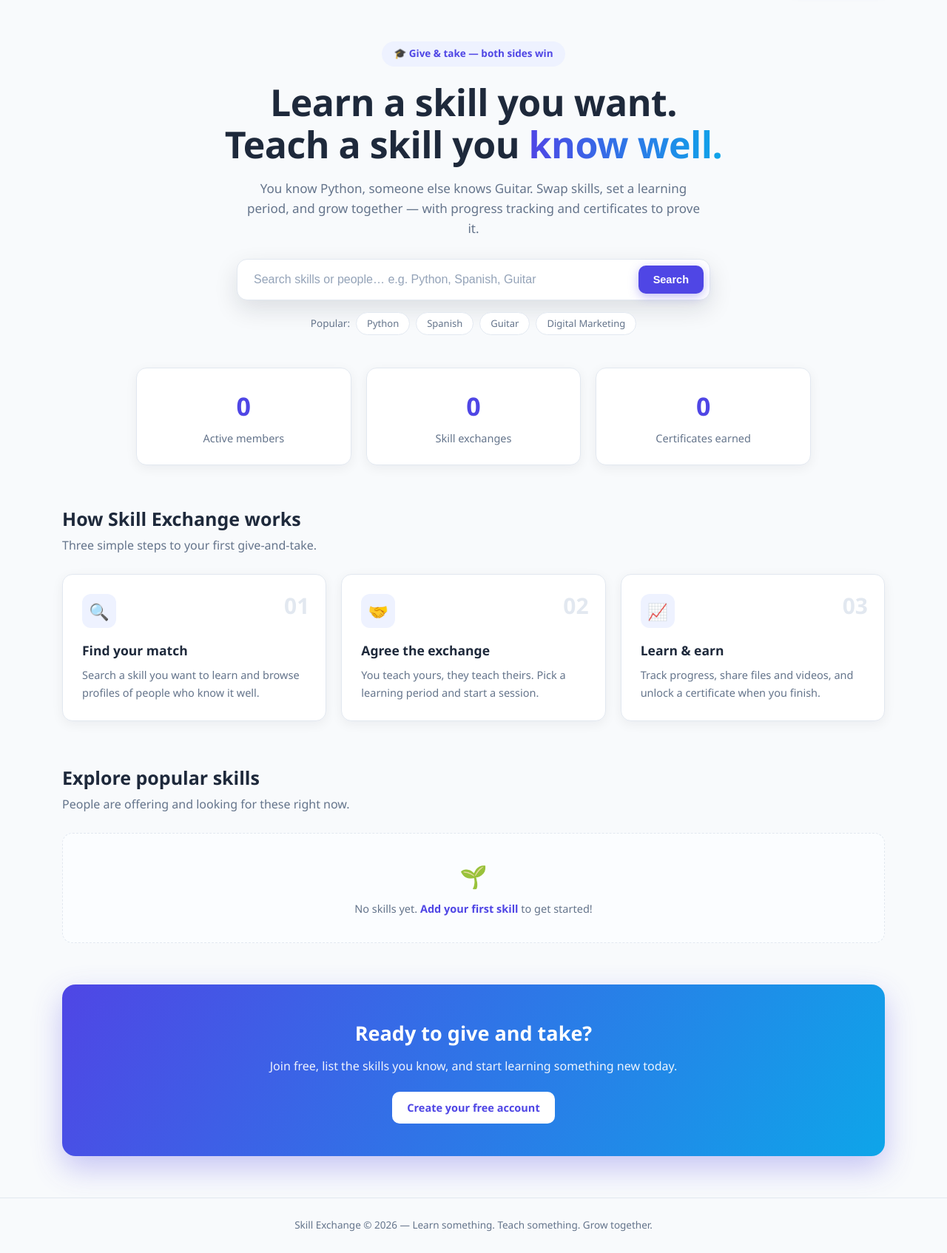
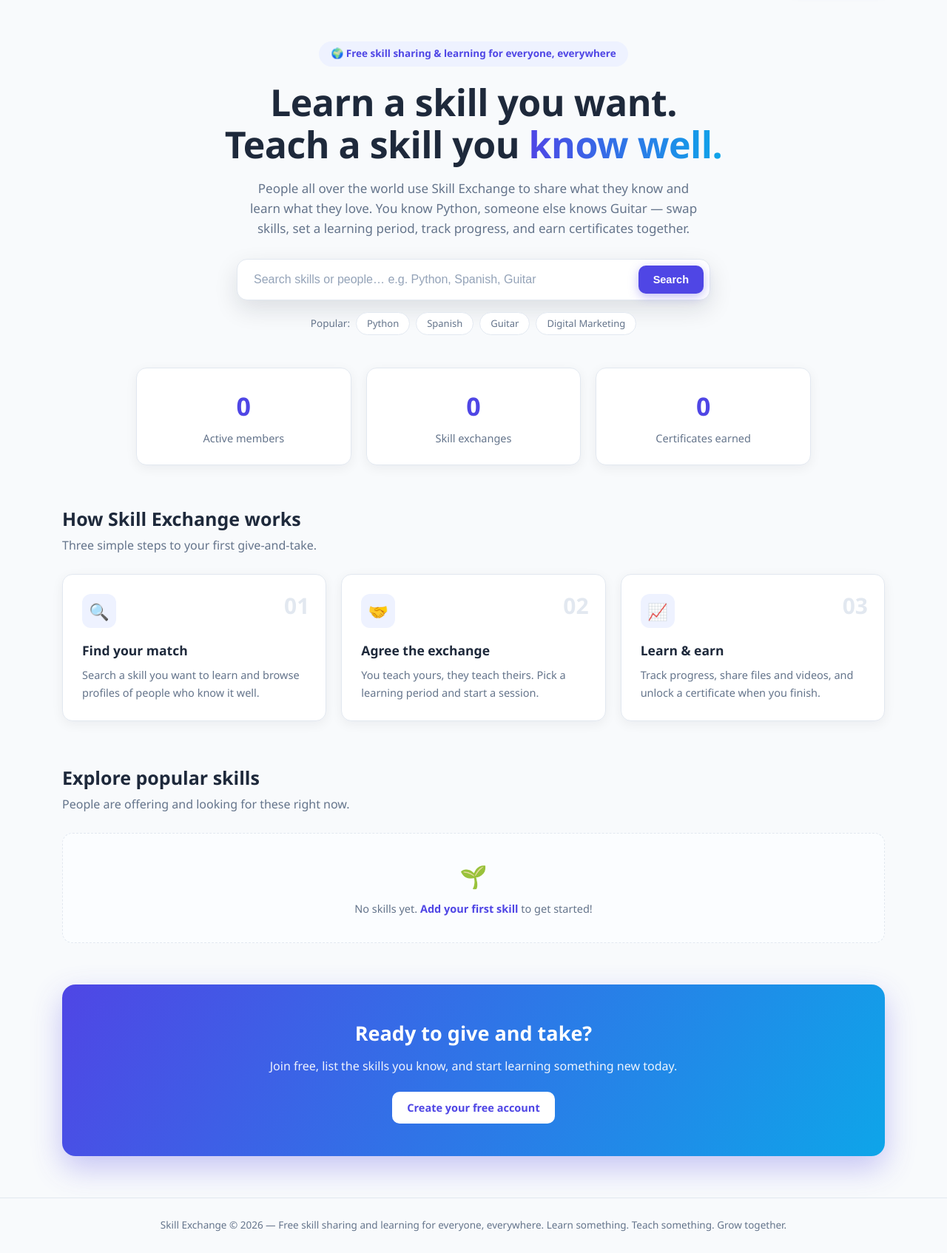
Before and after one commit to irfuirfan853-byte/skill-exchange, a Flask app: page / in a window 1280 px wide. Shown: the part 74-1768 px from the top of the page at 74% size. Run offline with Flask 3, Linux system fonts and the light colour scheme; data that the repository does not hold is empty.

Commit message:
Position the site as a worldwide skill sharing and learning platform
Hero copy, meta description, Open Graph text and footer now say it is
free for everyone, everywhere.

🤖 Generated with Codebuff
Co-Authored-By: Codebuff <noreply@codebuff.com>

```diff
--- a/templates/base.html
+++ b/templates/base.html
@@ -4,12 +4,12 @@
   <meta charset="UTF-8">
   <meta name="viewport" content="width=device-width, initial-scale=1.0">
   <title>{% block title %}Skill Exchange — Learn a skill, teach a skill{% endblock %}</title>
-  <meta name="description" content="{% block meta_description %}Skill Exchange is a free platform where people trade skills: teach what you know, learn what you want, earn certificates and connect with real learners worldwide.{% endblock %}">
+  <meta name="description" content="{% block meta_description %}Skill Exchange is a free worldwide platform for skill sharing and learning: teach what you know, learn what you want from real people anywhere, track progress and earn certificates.{% endblock %}">
   <meta name="robots" content="index, follow">
   <meta property="og:type" content="website">
   <meta property="og:site_name" content="Skill Exchange">
   <meta property="og:title" content="{% block og_title %}Skill Exchange — Learn a skill, teach a skill{% endblock %}">
-  <meta property="og:description" content="{% block og_description %}Teach what you know, learn what you want. Trade skills with real people, track progress, and earn certificates.{% endblock %}">
+  <meta property="og:description" content="{% block og_description %}A free worldwide skill sharing and learning community — teach what you know, learn what you want, earn certificates.{% endblock %}">
   <meta property="og:url" content="{{ request.url }}">
   <meta name="twitter:card" content="summary">
   <script>
@@ -75,7 +75,8 @@
 </main>
 
 <footer>
-  Skill Exchange © 2026 — Learn something. Teach something. Grow together.
+  Skill Exchange © 2026 — Free skill sharing and learning for everyone, everywhere.
+  Learn something. Teach something. Grow together.
 </footer>
 
 {% block scripts %}{% endblock %}
--- a/templates/home.html
+++ b/templates/home.html
@@ -4,9 +4,9 @@
 
 <!-- Hero + search -->
 <header class="hero">
-  <div class="hero-tag">🎓 Give &amp; take — both sides win</div>
+  <div class="hero-tag">🌍 Free skill sharing &amp; learning for everyone, everywhere</div>
   <h1>Learn a skill you want.<br>Teach a skill you <span class="grad">know well.</span></h1>
-  <p>You know Python, someone else knows Guitar. Swap skills, set a learning period, and grow together — with progress tracking and certificates to prove it.</p>
+  <p>People all over the world use Skill Exchange to share what they know and learn what they love. You know Python, someone else knows Guitar — swap skills, set a learning period, track progress, and earn certificates together.</p>
 
   <form class="search-box" method="get" action="{{ url_for('home') }}">
     <input type="text" name="q" placeholder="Search skills or people… e.g. Python, Spanish, Guitar"
```
